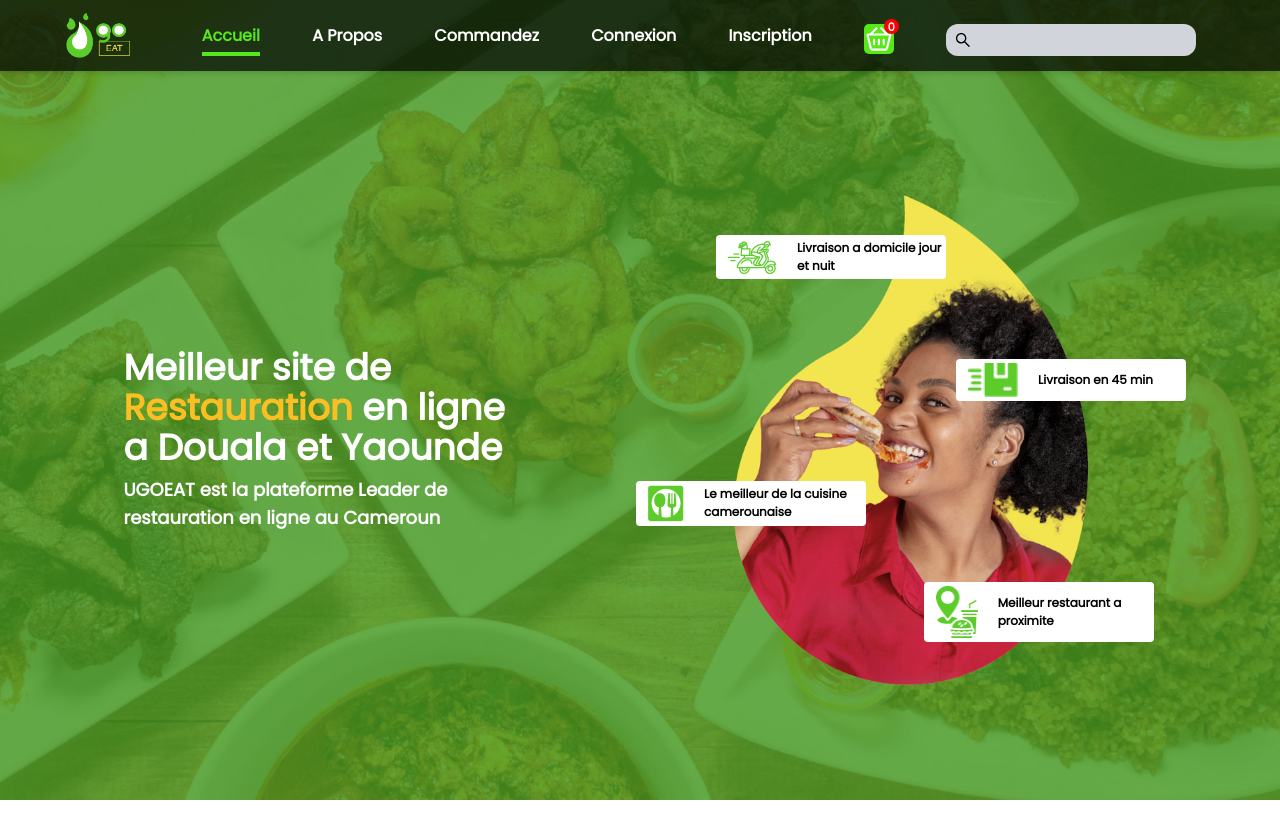
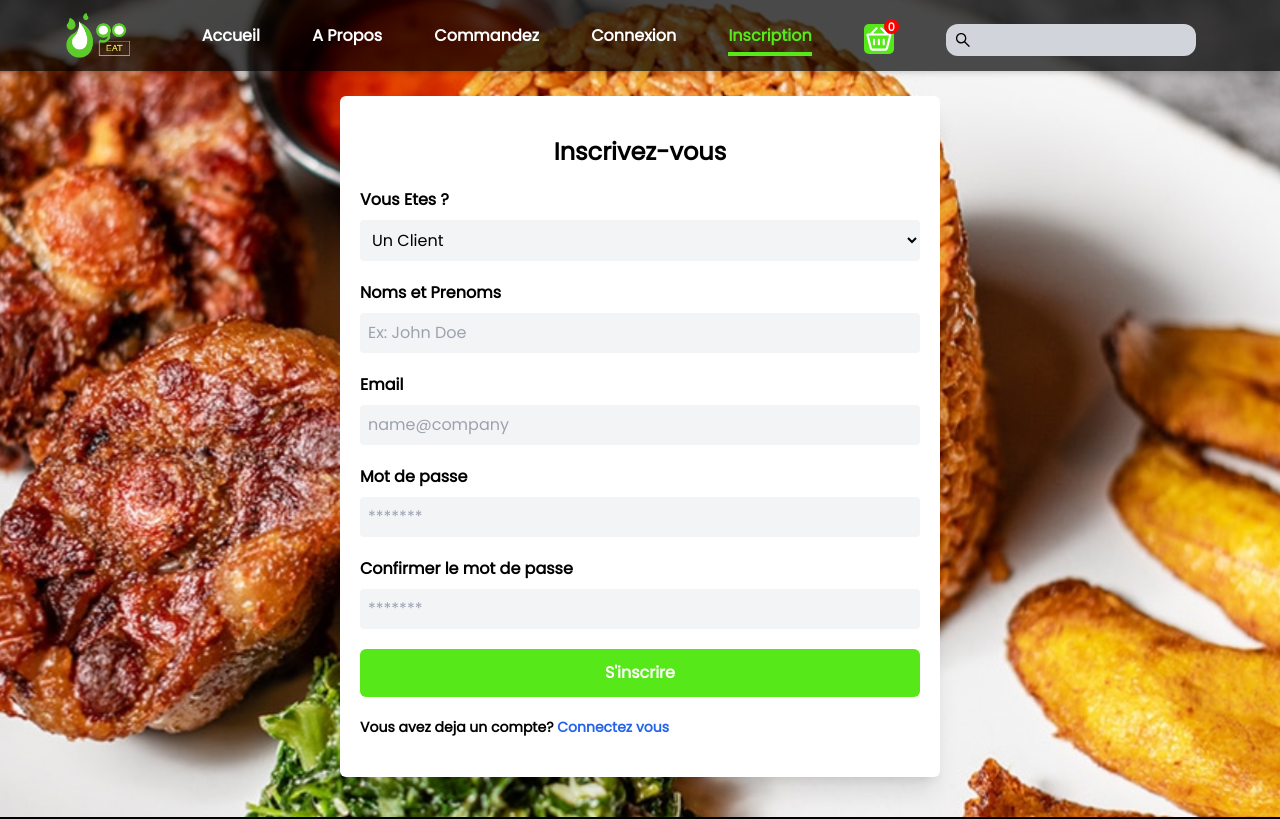
Before and after one commit to UGOEAT-Dev/Ugoeat-WebFront, a React (Vite) app: page /register in a window 1280 px wide. Before the commit this address led to /. Shown: the top 819 px of the page. Built offline with nearby package versions, Linux system fonts and the light colour scheme; no server answers.

Commit message:
Ajout du helper isUserLoggedIn, qui verifie qu'un utilisateur est authentifie ou pas

```diff
--- a/src/hooks/useAuth.jsx
+++ b/src/hooks/useAuth.jsx
@@ -3,20 +3,21 @@ import axios from "../lib/axios.jsx";
 import {useContext, useEffect} from "react";
 import {useNavigate} from "react-router-dom";
 import AppContext from "../AppContext.jsx";
+import {isUserLoggedIn} from "../lib/helpers.jsx";
 
 function useAuth(middleware = '', redirectIfAuthenticated = '')
 {
     const navigate = useNavigate()
     const {token, user, setToken, setUser} = useContext(AppContext)
 
-    const { data , error, mutate } = useSWR('/api/v1/account', (url, _) =>
+    const { data , error, mutate } = useSWR('/api/v1/account', () =>
         axios.get('/api/v1/account?__token__=' + token)
             .then(response => {
                 setUser(response.data)
                 return response.data
             })
             .catch(error => {
-                console.log("[useAuth::account::error] ", error)
+                setUser({})
                 if(error.response.status === 401) throw error
             })
     )
@@ -26,7 +27,6 @@ function useAuth(middleware = '', redirectIfAuthenticated = '')
             .then( response => {
                 setErrors([])
                 setToken(response.data.token)
-                console.log("[Auth::Login::message] " + response.data.message)
             })
             .catch( error => {
                 if (error.response.status === 401) throw error
@@ -39,17 +39,22 @@ function useAuth(middleware = '', redirectIfAuthenticated = '')
             .then( response => {
                 setErrors([])
                 setToken(response.data.token)
-                console.log("[Auth::Register::message] " + response.data.message)
             })
             .catch( error => {
                 if(error.response.status === 422) throw error
-
                 setErrors(error.response.data.errors)
             } )
     }
 
     const logout = () => {
-
+        axios.post('/api/auth/logout?__token__=' + token)
+            .then(response => {
+                if(response.status === 200) {
+                    console.log(response.status)
+                    setToken('')
+                    setUser({})
+                }
+            })
     }
 
     useEffect(() => {
@@ -57,20 +62,24 @@ function useAuth(middleware = '', redirectIfAuthenticated = '')
     }, [token])
 
     useEffect(()=>{
-        if(middleware === 'guest' && redirectIfAuthenticated && user)
+
+        if(middleware === 'guest' && redirectIfAuthenticated && isUserLoggedIn(user, token)) {
             navigate(redirectIfAuthenticated)
-        if(middleware === 'auth' && error) {
-            setUser(null)
-            setToken(null)
-            navigate('/login')
         }
-    }, [user, error])
+        if(middleware === 'auth' && !isUserLoggedIn(user, token)) {
+            setUser({})
+            setToken('')
+            navigate(redirectIfAuthenticated)
+        }
+    }, [user, token, error])
 
     return {
         user,
         token,
         login,
-        register
+        register,
+        logout,
+        data
     }
 }
 
--- a/src/lib/helpers.jsx
+++ b/src/lib/helpers.jsx
@@ -6,6 +6,14 @@ function calculateTotal(products = [])
     return total
 }
 
+function isUserLoggedIn(user, token = '')
+{
+    return (user !== null)
+            && (Object.keys(user).length !== 0)
+            && token
+}
+
 export {
-    calculateTotal
+    calculateTotal,
+    isUserLoggedIn,
 }
--- a/src/pages/auth/Login.jsx
+++ b/src/pages/auth/Login.jsx
@@ -4,6 +4,7 @@ import {Link} from "react-router-dom";
 import bgLogin from "../../assets/images/bg-login.png"
 import useAuth from "../../hooks/useAuth.jsx";
 import queryString from "query-string";
+import {isUserLoggedIn} from "../../lib/helpers.jsx";
 
 export default function Login()
 {
@@ -11,11 +12,7 @@ export default function Login()
     const [errors, setErrors] = useState({})
     const [email, setEmail] = useState('')
     const [password, setPassword] = useState('')
-    const { login, token } = useAuth('guest', qParsed.query.r ?? '/')
-
-    useEffect(() => {
-        console.log("[App::Login] ", token)
-    }, [token])
+    const { login, token, user } = useAuth('guest',  qParsed.query.r ?? '/dashboard')
 
     const submitForm = (event) => {
         event.preventDefault()
@@ -26,7 +23,7 @@ export default function Login()
         })
     }
 
-    if(token) return (<div></div>)
+    if( isUserLoggedIn(user, token)) return (<div></div>)
 
     return (
         <div className="bg-center bg-cover sm:h-screen flex sm:items-center justify-center py-5 px-2" style={{
--- a/src/pages/auth/Register.jsx
+++ b/src/pages/auth/Register.jsx
@@ -3,15 +3,16 @@ import InputWithLabel from "../../components/InputWithLabel.jsx";
 import {Link} from "react-router-dom";
 import bgRegister from "../../assets/images/bg-register.svg"
 import SelectBox from "../../components/SelectBox.jsx";
-import {useEffect, useState} from "react";
+import {useState} from "react";
 import useAuth from "../../hooks/useAuth.jsx";
 import queryString from "query-string";
+import {isUserLoggedIn} from "../../lib/helpers.jsx";
 
 export default function Register()
 {
     const qParsed = queryString.parseUrl(location.search)
     const [errors, setErrors] = useState({})
-    const { register, token, user } = useAuth("guest", qParsed.query.r ?? '/')
+    const { register, token, user } = useAuth("guest", qParsed.query.r ?? '/dashboard')
     const [role, setRole] = useState('customer')
     const [name, setName] = useState('')
     const [email, setEmail] = useState('')
@@ -29,11 +30,11 @@ export default function Register()
             name
         })
     }
-    useEffect(() => {
 
-    }, [errors, token, user])
+    if(isUserLoggedIn(user, token))
+        return (<div></div>)
 
-    return !user ?? (
+    return (
         <div className="bg-center bg-cover sm:min-h-screen flex sm:items-center justify-center py-5 sm:pt-24 sm:pb-10 px-2" style={{
             backgroundImage: `url(${bgRegister})`,
         }}>
--- a/src/pages/root/components/Navbar.jsx
+++ b/src/pages/root/components/Navbar.jsx
@@ -2,9 +2,13 @@ import {NavLink} from "react-router-dom";
 import Input from "../../../components/Input.jsx";
 import cartSvg from "../../../assets/images/icons/cart-vector.svg"
 import {AiOutlineSearch} from "react-icons/ai";
+import {useContext} from "react";
+import AppContext from "../../../AppContext.jsx";
+import {isUserLoggedIn} from "../../../lib/helpers.jsx";
 
 export default function Navbar({productOrderedCount = 0, onCartClicked = null, ...props})
 {
+    const {user, token} = useContext(AppContext)
 
     return (
         <nav className={props.className + " lg:block"}>
@@ -12,8 +16,17 @@ export default function Navbar({productOrderedCount = 0, onCartClicked = null, .
                 <li><NavLink to='/'>Accueil</NavLink></li>
                 <li><NavLink to='/about'>A Propos</NavLink></li>
                 <li><NavLink to='/order'>Commandez</NavLink></li>
-                <li><NavLink to='/login'>Connexion</NavLink></li>
-                <li><NavLink to='/register'>Inscription</NavLink></li>
+                {isUserLoggedIn(user, token) ?
+                    (   <>
+                            <li><NavLink className="font-bold" title="Go to Dashboard" to={'/dashboard'}>{user.name}</NavLink></li>
+                        </>
+                    )
+                    :(  <>
+                            <li><NavLink to='/login'>Connexion</NavLink></li>
+                            <li><NavLink to='/register'>Inscription</NavLink></li>
+                        </>
+                    )
+                }
                 <li>
                     <button onClick={onCartClicked} className="cart bg-green">
                         <span className="cart-text font-bold">{productOrderedCount}</span>
```
